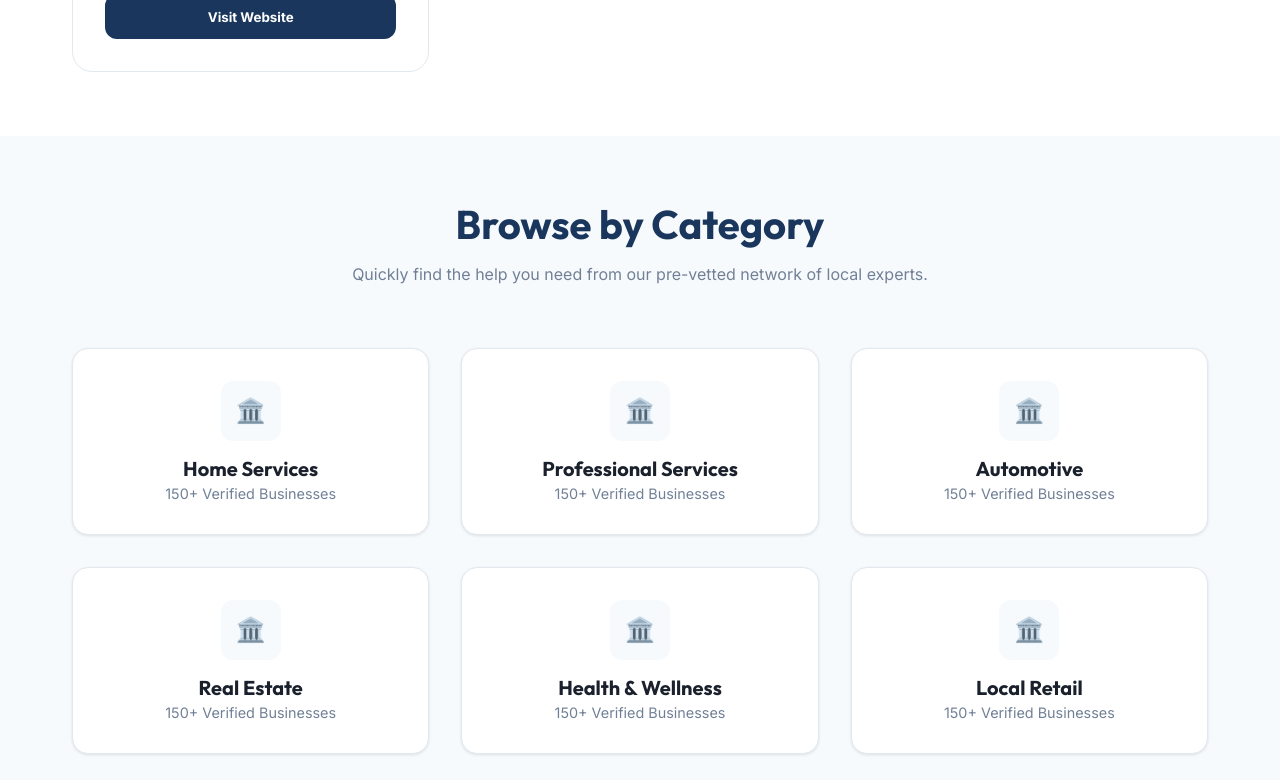
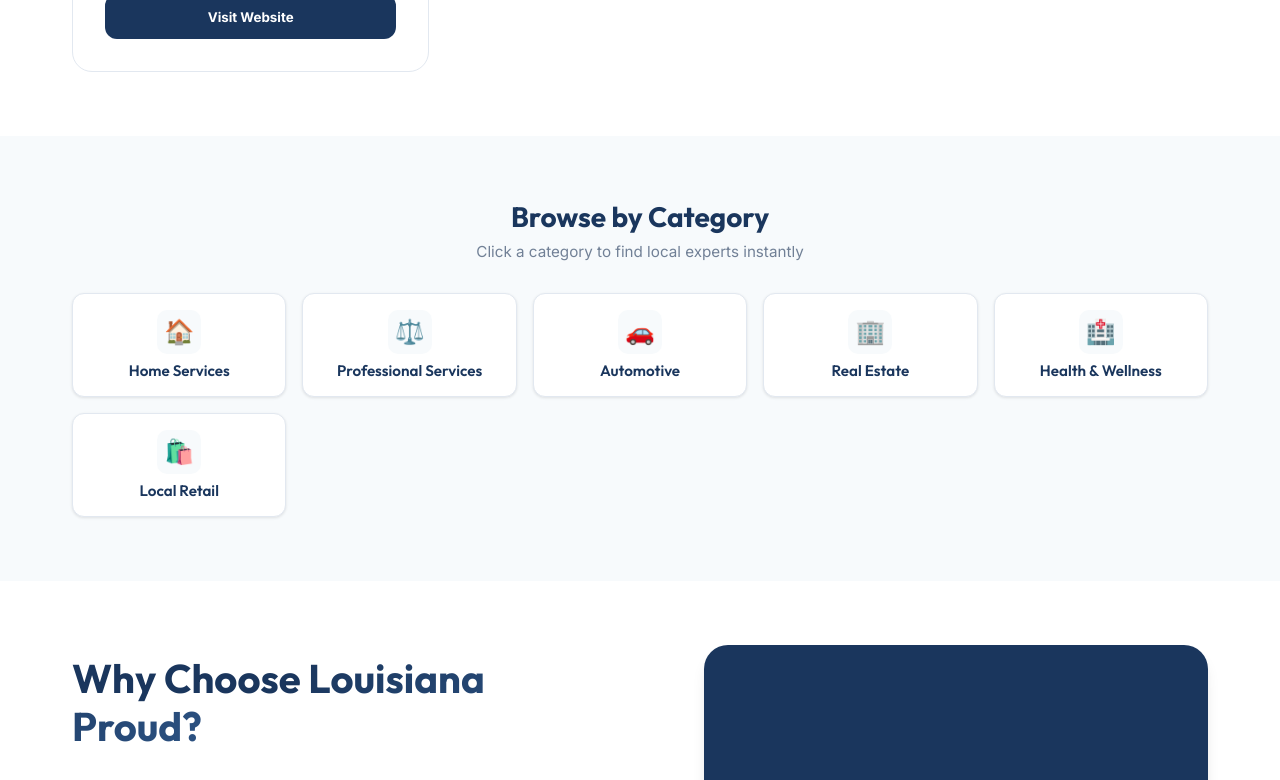
Before and after one commit to blooprint24/directory-louisiana-proud, a Next.js app: page / in a window 1280 px wide. Shown: the part 1760-2540 px from the top of the page. Built offline with nearby package versions, Linux system fonts and the light colour scheme.

Commit message:
Refactored categories into smaller clickable grid that filters listings

```diff
--- /dev/null
+++ b/components/CategoryGrid.js
@@ -0,0 +1,36 @@
+import styles from './CategoryGrid.module.css';
+
+const categories = [
+    { name: 'Home Services', icon: '🏠' },
+    { name: 'Professional Services', icon: '⚖️' },
+    { name: 'Automotive', icon: '🚗' },
+    { name: 'Real Estate', icon: '🏢' },
+    { name: 'Health & Wellness', icon: '🏥' },
+    { name: 'Local Retail', icon: '🛍️' }
+];
+
+export default function CategoryGrid({ onCategoryClick }) {
+    return (
+        <section className={styles.section}>
+            <div className="container">
+                <div className={styles.header}>
+                    <h2 className={styles.title}>Browse by Category</h2>
+                    <p className={styles.subtitle}>Click a category to find local experts instantly</p>
+                </div>
+
+                <div className={styles.grid}>
+                    {categories.map((cat) => (
+                        <div
+                            key={cat.name}
+                            className={styles.card}
+                            onClick={() => onCategoryClick(cat.name)}
+                        >
+                            <div className={styles.icon}>{cat.icon}</div>
+                            <h3 className={styles.name}>{cat.name}</h3>
+                        </div>
+                    ))}
+                </div>
+            </div>
+        </section>
+    );
+}
--- /dev/null
+++ b/components/CategoryGrid.module.css
@@ -0,0 +1,69 @@
+.section {
+    padding: var(--gap-lg) 0;
+    background: var(--surface);
+}
+
+.header {
+    text-align: center;
+    margin-bottom: var(--gap-md);
+}
+
+.title {
+    font-size: 1.75rem;
+    color: var(--primary);
+    margin-bottom: 0.5rem;
+}
+
+.subtitle {
+    color: var(--muted);
+    font-size: 0.95rem;
+}
+
+.grid {
+    display: grid;
+    grid-template-columns: repeat(auto-fill, minmax(180px, 1fr));
+    gap: var(--gap-sm);
+}
+
+.card {
+    background: white;
+    padding: 1rem;
+    border-radius: 12px;
+    box-shadow: var(--shadow-sm);
+    border: 1px solid var(--border);
+    cursor: pointer;
+    transition: all 0.2s ease;
+    display: flex;
+    flex-direction: column;
+    align-items: center;
+    gap: 0.5rem;
+}
+
+.card:hover {
+    transform: translateY(-3px);
+    box-shadow: var(--shadow-md);
+    border-color: var(--secondary);
+}
+
+.icon {
+    font-size: 1.5rem;
+    background: var(--surface);
+    width: 44px;
+    height: 44px;
+    display: flex;
+    align-items: center;
+    justify-content: center;
+    border-radius: 10px;
+}
+
+.name {
+    font-size: 0.95rem;
+    font-weight: 600;
+    color: var(--primary);
+}
+
+@media (max-width: 480px) {
+    .grid {
+        grid-template-columns: repeat(2, 1fr);
+    }
+}
--- a/pages/index.js
+++ b/pages/index.js
@@ -3,6 +3,7 @@
 import Navbar from "../components/Navbar";
 import Hero from "../components/Hero";
 import Listings from "../components/Listings";
+import CategoryGrid from "../components/CategoryGrid";
 
 export default function Home() {
   const [searchQuery, setSearchQuery] = useState("");
@@ -18,6 +19,18 @@
       listingsSection.scrollIntoView({ behavior: 'smooth' });
     }
   };
+
+  const handleCategoryClick = (category) => {
+    setSearchQuery(category);
+    setLocationQuery(""); // Clear location for category browsing
+
+    // Scroll to listings
+    const listingsSection = document.getElementById('listings');
+    if (listingsSection) {
+      listingsSection.scrollIntoView({ behavior: 'smooth' });
+    }
+  };
+
   return (
     <>
       <Head>
@@ -34,55 +47,7 @@
 
         <Listings searchQuery={searchQuery} locationQuery={locationQuery} />
 
-        {/* Category Grid Section */}
-        <section className="section-padding" style={{ background: 'var(--surface)' }}>
-          <div className="container">
-            <div style={{ textAlign: 'center', marginBottom: 'var(--gap-lg)' }}>
-              <h2 style={{ fontSize: '2.5rem', color: 'var(--primary)', marginBottom: 'var(--gap-sm)' }}>
-                Browse by Category
-              </h2>
-              <p style={{ color: 'var(--muted)', maxWidth: '600px', margin: '0 auto' }}>
-                Quickly find the help you need from our pre-vetted network of local experts.
-              </p>
-            </div>
-
-            {/* Grid Placeholder - To be implemented as a component */}
-            <div style={{
-              display: 'grid',
-              gridTemplateColumns: 'repeat(auto-fill, minmax(280px, 1fr))',
-              gap: 'var(--gap-md)'
-            }}>
-              {['Home Services', 'Professional Services', 'Automotive', 'Real Estate', 'Health & Wellness', 'Local Retail'].map((cat) => (
-                <div key={cat} style={{
-                  background: 'white',
-                  padding: 'var(--gap-md)',
-                  borderRadius: '16px',
-                  boxShadow: 'var(--shadow-sm)',
-                  border: '1px solid var(--border)',
-                  cursor: 'pointer',
-                  transition: 'all 0.3s ease',
-                  textAlign: 'center'
-                }}>
-                  <div style={{
-                    width: '60px',
-                    height: '60px',
-                    background: 'var(--surface)',
-                    borderRadius: '12px',
-                    margin: '0 auto var(--gap-sm)',
-                    display: 'flex',
-                    alignItems: 'center',
-                    justifyContent: 'center',
-                    fontSize: '1.5rem'
-                  }}>
-                    🏛️
-                  </div>
-                  <h3 style={{ fontSize: '1.25rem', marginBottom: '0.25rem' }}>{cat}</h3>
-                  <p style={{ color: 'var(--muted)', fontSize: '0.9rem' }}>150+ Verified Businesses</p>
-                </div>
-              ))}
-            </div>
-          </div>
-        </section>
+        <CategoryGrid onCategoryClick={handleCategoryClick} />
 
         {/* Trust Section */}
         <section className="section-padding">
```
